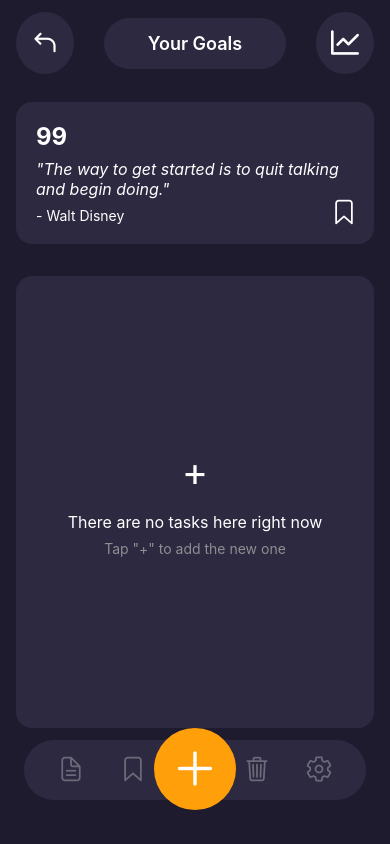
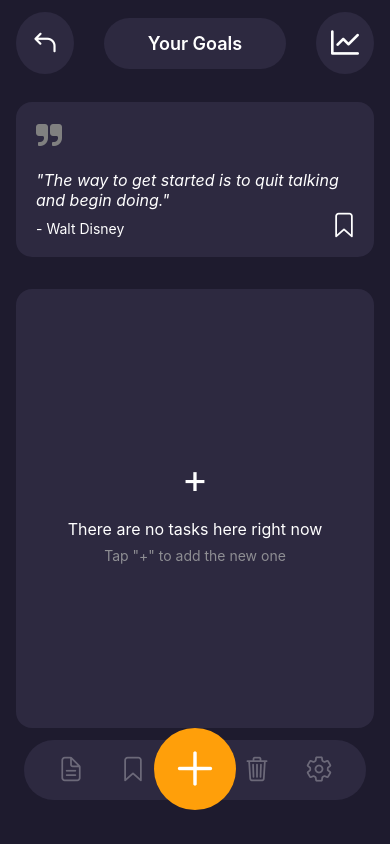
Before and after one commit to Vachek-hooves/Pragmatrack, a React Native app: screen /Add in a window 390 px wide. Built offline with nearby package versions, Linux system fonts and the light colour scheme.

Commit message:
update styles

```diff
--- a/screen/tab/TabMainScreen.js
+++ b/screen/tab/TabMainScreen.js
@@ -4,6 +4,7 @@ import {useAppContext} from '../../store/context';
 import Icon from 'react-native-vector-icons/Ionicons';
 import AntDesign from 'react-native-vector-icons/AntDesign';
 import Octicons from 'react-native-vector-icons/Octicons';
+import FontAwesome from 'react-native-vector-icons/FontAwesome';
 
 const TabMainScreen = () => {
   const {allTasks} = useAppContext();
@@ -25,7 +26,7 @@ const TabMainScreen = () => {
 
       {/* Quote Card */}
       <View style={styles.quoteCard}>
-        <Text style={styles.quoteNumber}>99</Text>
+        <FontAwesome name="quote-right" size={28} color="gray" style={{paddingBottom: 10}} />
         <Text style={styles.quoteText}>
           "The way to get started is to quit talking and begin doing."
         </Text>
@@ -101,7 +102,8 @@ const styles = StyleSheet.create({
     color: '#FFFFFF',
     fontSize: 16,
     fontStyle: 'italic',
-    marginBottom: 8,
+    marginVertical: 10,
+
   },
   quoteAuthor: {
     color: '#FFFFFF',
```
